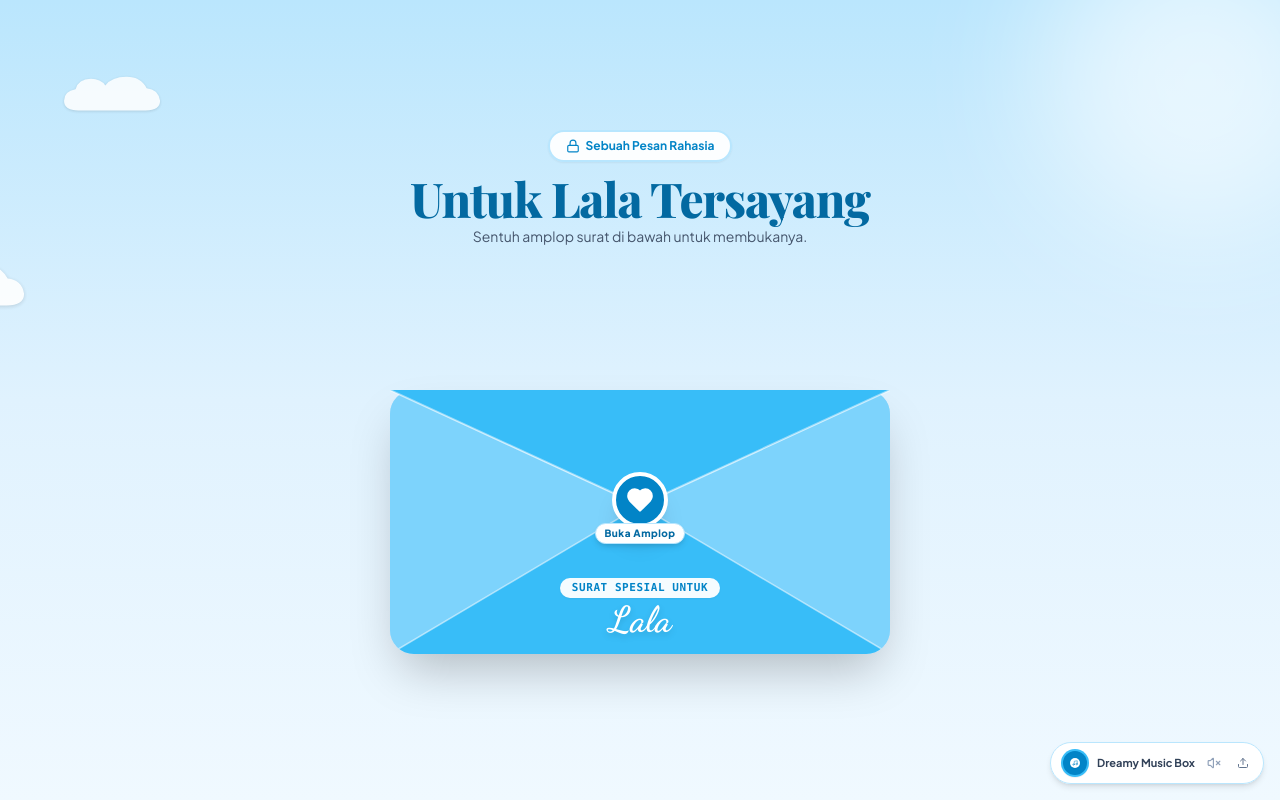
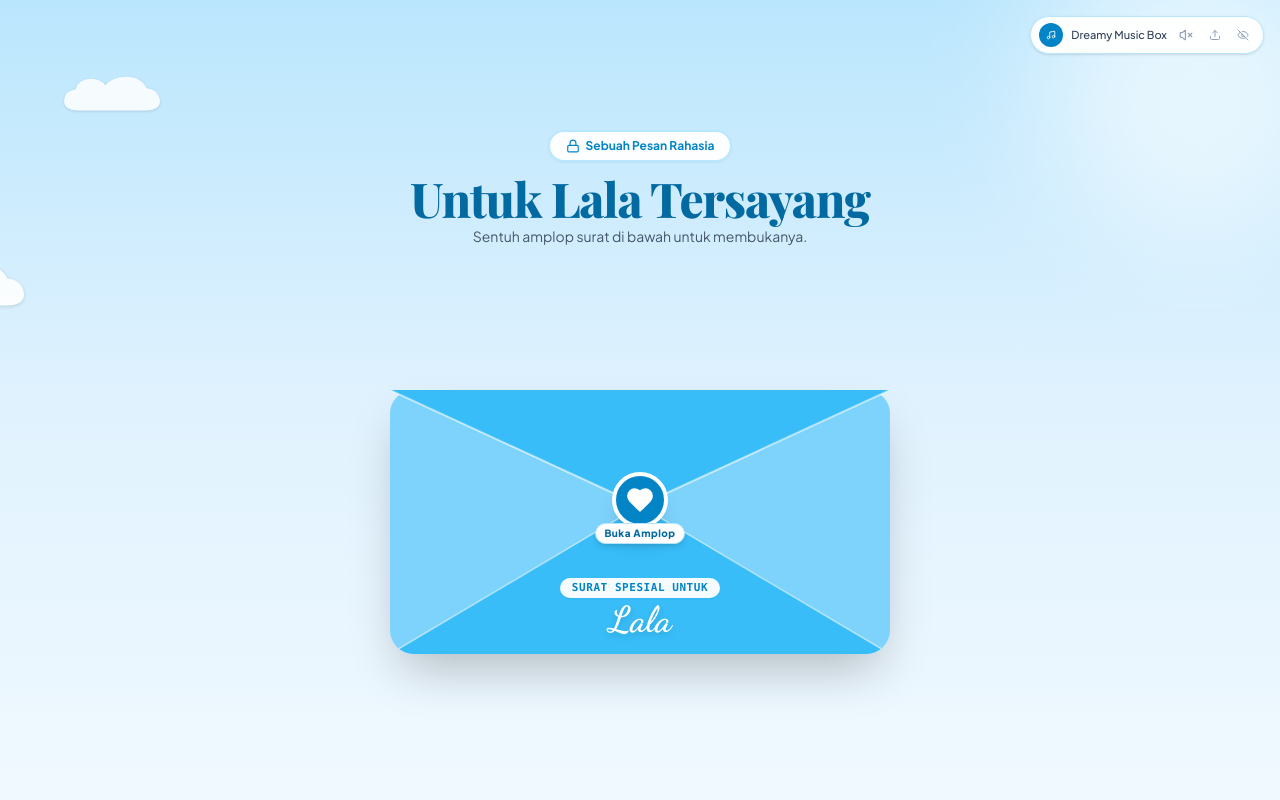
Before and after one commit to septiandwica/bday, a React (Vite) app: page / in a window 1280 px wide. Built offline with nearby package versions, Linux system fonts and the light colour scheme; a web font is replaced by a local one.

Commit message:
fix: relocate and allow hiding audio player, clean up action button, and vertically center all components

```diff
--- a/src/App.tsx
+++ b/src/App.tsx
@@ -39,8 +39,8 @@ export const App: React.FC = () => {
       <AudioPlayer />
 
       {/* Main Secret Flow Container (NO TOP NAVBAR, NO BOTTOM BAR, PURE IMMERSIVE FLOW) */}
-      <main className="relative z-10 flex-1 w-full overflow-y-auto px-3 sm:px-4 py-4 sm:py-6">
-        <div className="w-full max-w-4xl mx-auto min-h-full flex flex-col items-center justify-start sm:justify-center py-2 sm:py-4">
+      <main className="relative z-10 flex-1 w-full overflow-y-auto px-3 sm:px-4 py-4 sm:py-6 flex flex-col">
+        <div className="w-full max-w-4xl mx-auto my-auto flex flex-col items-center justify-center py-2 sm:py-4">
           <AnimatePresence mode="wait">
             {/* Stage 0: Amplop Rahasia untuk Lala */}
             {currentPage === 0 && (
--- a/src/components/AudioPlayer.tsx
+++ b/src/components/AudioPlayer.tsx
@@ -1,12 +1,13 @@
 import React, { useState } from 'react';
 import { motion, AnimatePresence } from 'framer-motion';
-import { Music, Volume2, VolumeX, Upload } from 'lucide-react';
+import { Music, Volume2, VolumeX, Upload, EyeOff, Sparkles } from 'lucide-react';
 import { sounds } from '../utils/audio';
 
 export const AudioPlayer: React.FC = () => {
   const [isPlaying, setIsPlaying] = useState(false);
   const [songTitle, setSongTitle] = useState('Dreamy Music Box');
   const [showUploader, setShowUploader] = useState(false);
+  const [isMinimized, setIsMinimized] = useState(false);
 
   const toggleMusic = () => {
     sounds.toggleDreamyMusic((playing) => {
@@ -27,41 +28,60 @@ export const AudioPlayer: React.FC = () => {
 
   return (
     <>
-      {/* Sleek, Compact Floating Audio Controller (Minimalist & Unobtrusive) */}
+      {/* Top-Right Audio Controller (Never blocks bottom action buttons, can be hidden/minimized) */}
       <motion.div
-        initial={{ y: 30, opacity: 0 }}
+        initial={{ y: -20, opacity: 0 }}
         animate={{ y: 0, opacity: 1 }}
-        transition={{ delay: 0.8 }}
-        className="fixed bottom-4 right-4 z-50 flex items-center select-none"
+        transition={{ delay: 0.5 }}
+        className="fixed top-3 right-3 sm:top-4 sm:right-4 z-40 select-none"
       >
-        <div className="bg-white/95 backdrop-blur-xs rounded-full py-1.5 px-2.5 flex items-center gap-2 shadow-md border border-[#bae6fd]">
+        <AnimatePresence mode="wait">
+          {isMinimized ? (
+            /* Minimized State: Sleek tiny round button */
+            <motion.button
+              key="minimized"
+              initial={{ scale: 0.8, opacity: 0 }}
+              animate={{ scale: 1, opacity: 1 }}
+              exit={{ scale: 0.8, opacity: 0 }}
+              onClick={() => setIsMinimized(false)}
+              className="w-8 h-8 rounded-full bg-white/90 backdrop-blur-xs border border-sky-200 shadow-sm flex items-center justify-center text-[#0284c7] hover:bg-white hover:scale-105 active:scale-95 transition-transform cursor-pointer"
+              title="Tampilkan kontrol musik"
+            >
+              <motion.div
+                animate={{ rotate: isPlaying ? 360 : 0 }}
+                transition={{ duration: 4, repeat: Infinity, ease: 'linear' }}
+              >
+                <Music className="w-3.5 h-3.5" />
+              </motion.div>
+            </motion.button>
+          ) : (
+            /* Expanded State: Compact clean pill */
+            <motion.div
+              key="expanded"
+              initial={{ scale: 0.9, opacity: 0 }}
+              animate={{ scale: 1, opacity: 1 }}
+              exit={{ scale: 0.9, opacity: 0 }}
+              className="bg-white/95 backdrop-blur-xs rounded-full py-1.5 pl-2 pr-2.5 flex items-center gap-2 shadow-sm border border-[#bae6fd]"
+            >
               {/* Mini Vinyl Disc */}
               <button
                 onClick={toggleMusic}
-            className="relative w-7 h-7 rounded-full bg-[#38bdf8] p-0.5 shadow-2xs flex items-center justify-center cursor-pointer hover:scale-105 active:scale-95 transition-transform shrink-0"
+                className="relative w-6 h-6 rounded-full bg-[#0284c7] flex items-center justify-center cursor-pointer hover:scale-105 active:scale-95 transition-transform shrink-0"
                 title={isPlaying ? 'Jeda Musik' : 'Putar Musik'}
               >
                 <motion.div
-              className="w-full h-full rounded-full bg-[#0284c7] flex items-center justify-center relative overflow-hidden"
+                  className="w-full h-full rounded-full flex items-center justify-center overflow-hidden"
                   animate={{ rotate: isPlaying ? 360 : 0 }}
                   transition={{ duration: 4, repeat: Infinity, ease: 'linear' }}
                 >
-              <div className="w-2.5 h-2.5 rounded-full bg-white flex items-center justify-center shadow-xs">
-                <Music className="w-1.5 h-1.5 text-[#0284c7]" />
-              </div>
+                  <Music className="w-2.5 h-2.5 text-white" />
                 </motion.div>
-
-            {isPlaying && (
-              <span className="absolute -inset-0.5 rounded-full bg-sky-400/30 animate-ping pointer-events-none" />
-            )}
               </button>
 
-          {/* Song Title (Compact) */}
-          <div className="flex flex-col text-left">
-            <span className="text-[11px] font-bold text-slate-700 max-w-[85px] sm:max-w-[120px] truncate leading-tight">
+              {/* Song Title */}
+              <span className="text-[11px] font-medium text-slate-700 max-w-[85px] sm:max-w-[110px] truncate leading-tight">
                 {songTitle}
               </span>
-          </div>
 
               {/* Play/Pause Toggle */}
               <button
@@ -79,28 +99,42 @@ export const AudioPlayer: React.FC = () => {
               {/* Upload MP3 button */}
               <button
                 onClick={() => setShowUploader(!showUploader)}
-            className="p-1 rounded-full hover:bg-sky-50 text-slate-500 hover:text-[#0284c7] transition-colors cursor-pointer"
+                className="p-1 rounded-full hover:bg-sky-50 text-slate-400 hover:text-[#0284c7] transition-colors cursor-pointer"
                 title="Ganti file musik"
               >
                 <Upload className="w-3 h-3" />
               </button>
-        </div>
+
+              {/* Hide / Minimize button */}
+              <button
+                onClick={() => {
+                  setShowUploader(false);
+                  setIsMinimized(true);
+                }}
+                className="p-1 rounded-full hover:bg-sky-50 text-slate-400 hover:text-slate-600 transition-colors cursor-pointer"
+                title="Sembunyikan"
+              >
+                <EyeOff className="w-3 h-3" />
+              </button>
+            </motion.div>
+          )}
+        </AnimatePresence>
       </motion.div>
 
-      {/* Upload Song Modal */}
+      {/* Upload Song Modal (Drops cleanly from top right) */}
       <AnimatePresence>
         {showUploader && (
           <motion.div
-            initial={{ opacity: 0, scale: 0.9, y: 15 }}
+            initial={{ opacity: 0, scale: 0.95, y: -10 }}
             animate={{ opacity: 1, scale: 1, y: 0 }}
-            exit={{ opacity: 0, scale: 0.9, y: 15 }}
-            className="fixed bottom-16 right-4 z-50 bg-white p-4 rounded-2xl max-w-xs shadow-xl border-2 border-[#38bdf8]"
+            exit={{ opacity: 0, scale: 0.95, y: -10 }}
+            className="fixed top-14 right-3 sm:top-16 sm:right-4 z-40 bg-white p-4 rounded-2xl max-w-xs shadow-xl border border-sky-200"
           >
             <h4 className="text-xs font-bold text-[#0369a1] mb-1">Ganti Lagu Kesukaan Lala</h4>
             <p className="text-[11px] text-slate-500 mb-3 leading-relaxed">
               Pilih file musik (.mp3) untuk diputar di latar belakang.
             </p>
-            <label className="flex items-center justify-center gap-2 px-3 py-2 bg-[#0284c7] hover:bg-[#0369a1] text-white rounded-xl text-xs font-bold cursor-pointer transition-colors shadow-xs">
+            <label className="flex items-center justify-center gap-2 px-3 py-2 bg-[#0284c7] hover:bg-[#0369a1] text-white rounded-xl text-xs font-semibold cursor-pointer transition-colors shadow-xs">
               <Upload className="w-3.5 h-3.5" />
               <span>Pilih File Lagu</span>
               <input type="file" accept="audio/*" onChange={handleFileUpload} className="hidden" />
--- a/src/components/LoveLetter.tsx
+++ b/src/components/LoveLetter.tsx
@@ -307,28 +307,18 @@ export const LoveLetter: React.FC<LoveLetterProps> = ({ onSelectChoice, onRestar
             <AnimatePresence>
               {showSkyGiftButton && (
                 <motion.div
-                  initial={{ y: -800, opacity: 0, scale: 0.5 }}
-                  animate={{
-                    y: [0, -8, 0],
-                    opacity: 1,
-                    scale: 1,
-                  }}
-                  transition={{
-                    y: { duration: 2.8, repeat: Infinity, ease: 'easeInOut' },
-                    opacity: { duration: 0.7, ease: 'easeOut' },
-                    scale: { duration: 0.7, ease: 'easeOut' },
-                  }}
-                  className="fixed inset-x-0 bottom-6 sm:bottom-10 z-50 flex justify-center pointer-events-none px-4"
+                  initial={{ y: -400, opacity: 0 }}
+                  animate={{ y: 0, opacity: 1 }}
+                  transition={{ type: 'spring', damping: 20, stiffness: 140, mass: 0.9 }}
+                  className="fixed inset-x-0 bottom-6 sm:bottom-8 z-30 flex justify-center pointer-events-none px-4"
                 >
                   <button
                     onClick={handleTriggerGift}
-                    className="pointer-events-auto inline-flex items-center gap-2.5 px-7 py-3.5 rounded-full bg-gradient-to-r from-[#0284c7] via-[#0369a1] to-[#0284c7] text-white font-bold text-xs sm:text-sm shadow-2xl hover:shadow-sky-400/50 hover:scale-108 active:scale-95 transition-all cursor-pointer border-2 border-white ring-4 ring-sky-300/40 group"
+                    className="pointer-events-auto inline-flex items-center gap-2 px-5 py-2.5 sm:px-6 sm:py-3 rounded-full bg-[#0284c7] hover:bg-[#0369a1] text-white font-semibold text-xs sm:text-sm shadow-lg hover:shadow-xl hover:scale-102 active:scale-98 transition-all cursor-pointer border border-sky-300/30"
                   >
-                    <div className="w-6 h-6 rounded-full bg-white/25 flex items-center justify-center">
-                      <Gift className="w-4 h-4 group-hover:rotate-12 transition-transform" />
-                    </div>
-                    <span className="tracking-wide">Rayakan Lebih Meriah</span>
-                    <ArrowRight className="w-4 h-4 group-hover:translate-x-1.5 transition-transform" />
+                    <Gift className="w-4 h-4" />
+                    <span>Rayakan Lebih Meriah</span>
+                    <ArrowRight className="w-3.5 h-3.5 opacity-80" />
                   </button>
                 </motion.div>
               )}
```
Lines whose indentation alone changed are shown as unchanged.
